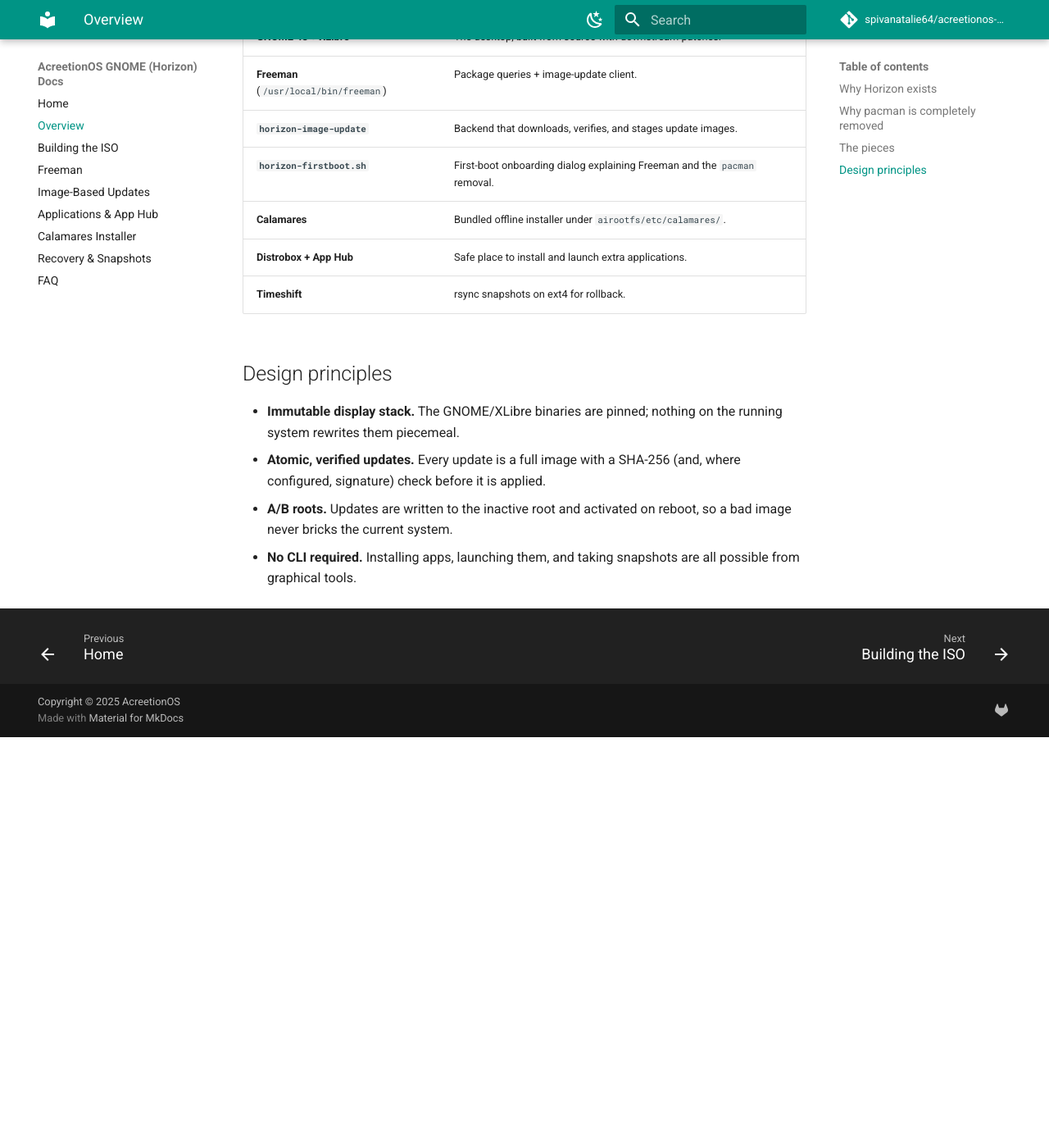
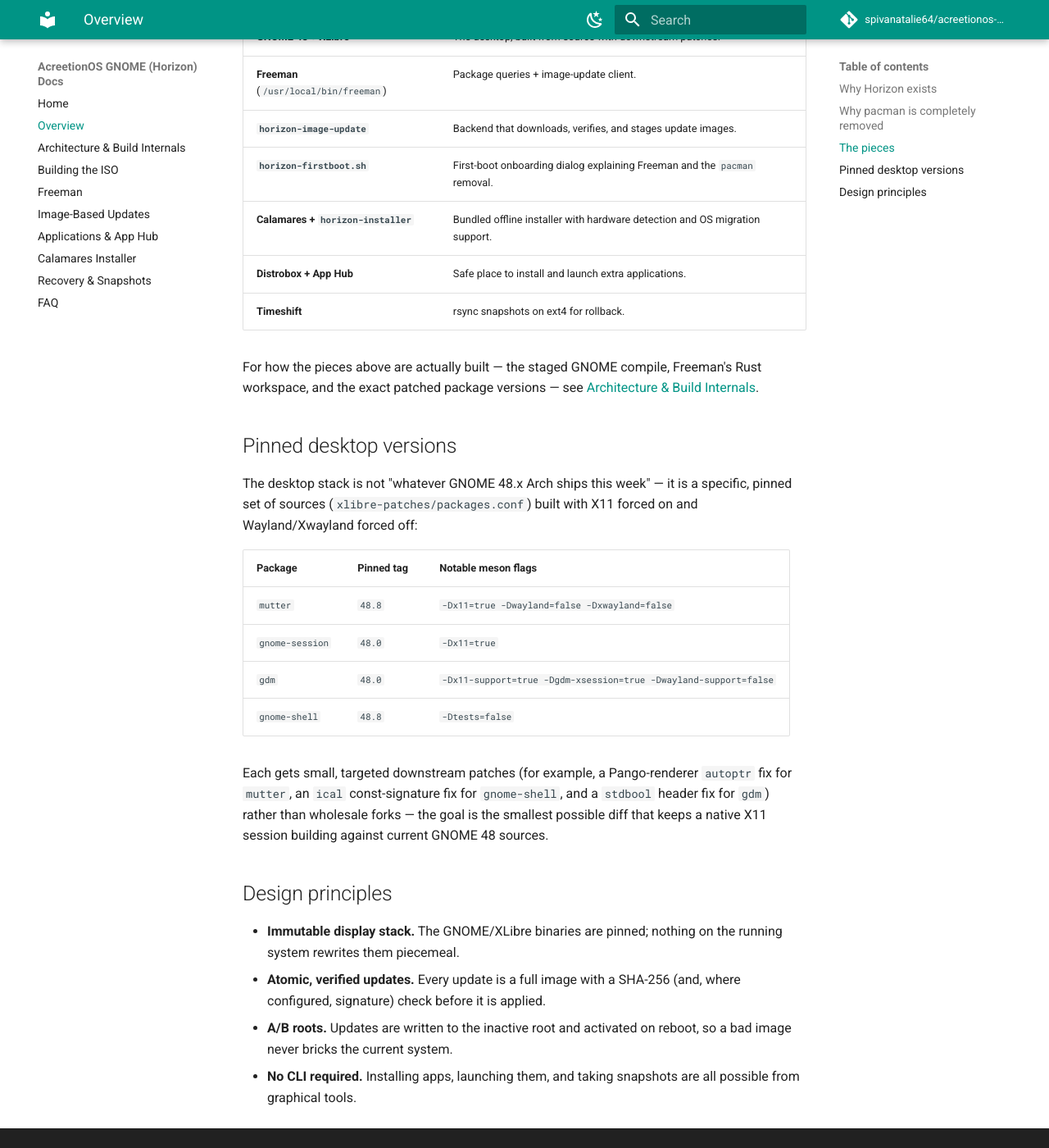
Before and after one commit to spivanatalie64/acreetionos-gnome-docs, an MkDocs documentation site: the page built from docs/overview.md, in a window 1280 px wide and 1400 px high, scrolled down 1099 px. Shown: the whole window at 82% size. Built offline with MkDocs 1.6.1 and Material for MkDocs 9.7.7, drawn with Linux system fonts in a browser that asks for light colours; comment, search, counter and statistics services are not loaded; before the commit the page ends 1998 px from its top, so only the background shows below that; some of the changed text lies outside the part shown.

Commit message:
Add Architecture deep-dive; expand Overview, Installer, FAQ with build-internals detail

```diff
--- a/docs/overview.md
+++ b/docs/overview.md
@@ -42,9 +42,32 @@ Therefore:
 | **Freeman** (`/usr/local/bin/freeman`) | Package queries + image-update client.                        |
 | **`horizon-image-update`**       | Backend that downloads, verifies, and stages update images.          |
 | **`horizon-firstboot.sh`**       | First-boot onboarding dialog explaining Freeman and the `pacman` removal. |
-| **Calamares**                    | Bundled offline installer under `airootfs/etc/calamares/`.           |
+| **Calamares + `horizon-installer`** | Bundled offline installer with hardware detection and OS migration support. |
 | **Distrobox + App Hub**          | Safe place to install and launch extra applications.                 |
 | **Timeshift**                    | rsync snapshots on ext4 for rollback.                                |
+
+For how the pieces above are actually built — the staged GNOME compile, Freeman's
+Rust workspace, and the exact patched package versions — see
+[Architecture & Build Internals](architecture.md).
+
+## Pinned desktop versions
+
+The desktop stack is not "whatever GNOME 48.x Arch ships this week" — it is a
+specific, pinned set of sources (`xlibre-patches/packages.conf`) built with X11
+forced on and Wayland/Xwayland forced off:
+
+| Package           | Pinned tag | Notable meson flags                                   |
+| ------------------ | ---------- | ------------------------------------------------------ |
+| `mutter`           | `48.8`     | `-Dx11=true -Dwayland=false -Dxwayland=false`           |
+| `gnome-session`    | `48.0`     | `-Dx11=true`                                            |
+| `gdm`              | `48.0`     | `-Dx11-support=true -Dgdm-xsession=true -Dwayland-support=false` |
+| `gnome-shell`      | `48.8`     | `-Dtests=false`                                         |
+
+Each gets small, targeted downstream patches (for example, a Pango-renderer
+`autoptr` fix for `mutter`, an `ical` const-signature fix for `gnome-shell`, and a
+`stdbool` header fix for `gdm`) rather than wholesale forks — the goal is the
+smallest possible diff that keeps a native X11 session building against current
+GNOME 48 sources.
 
 ## Design principles
 
--- a/mkdocs.yml
+++ b/mkdocs.yml
@@ -64,6 +64,7 @@ markdown_extensions:
 nav:
   - Home: index.md
   - Overview: overview.md
+  - Architecture & Build Internals: architecture.md
   - Building the ISO: building.md
   - Freeman: freeman.md
   - Image-Based Updates: image-updates.md
```
Also changed, not shown: docs/architecture.md (added, +111 -0 lines), docs/faq.md (+11 -0 lines), docs/installer.md (+19 -0 lines).
